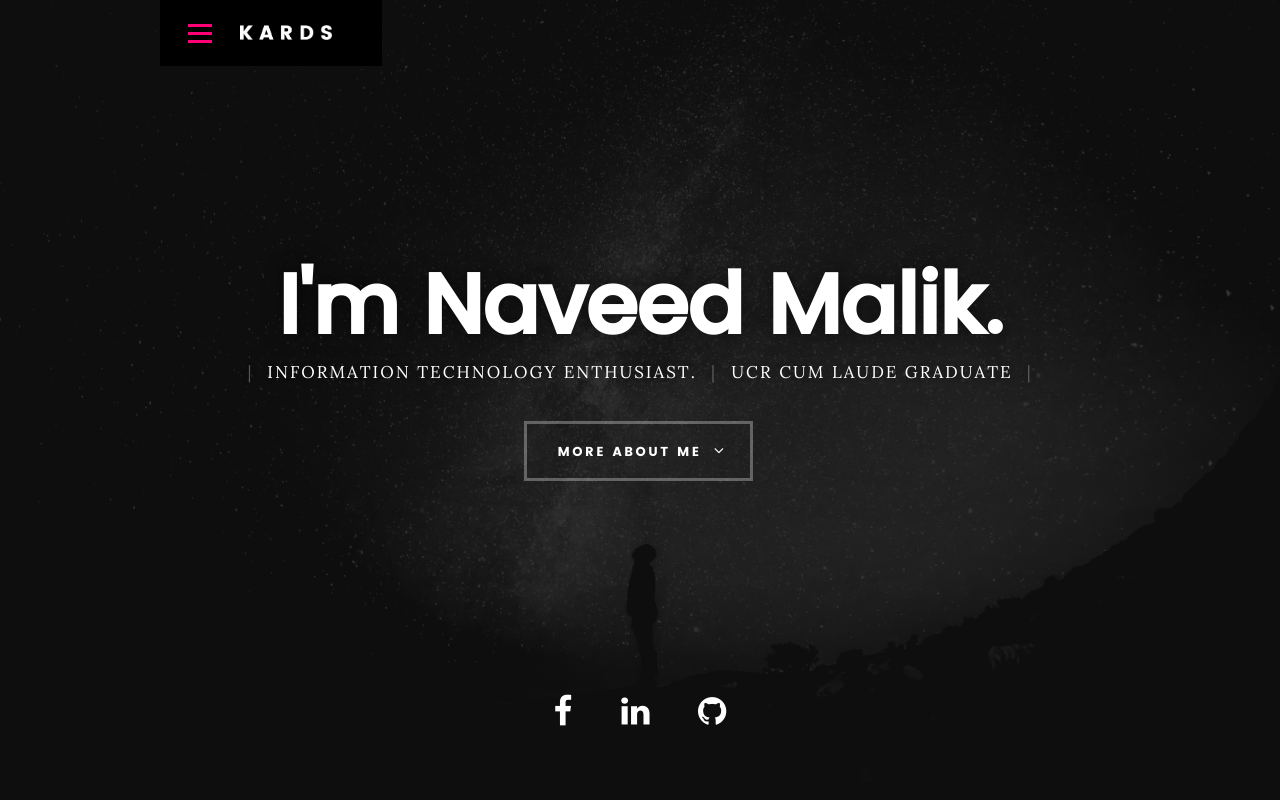
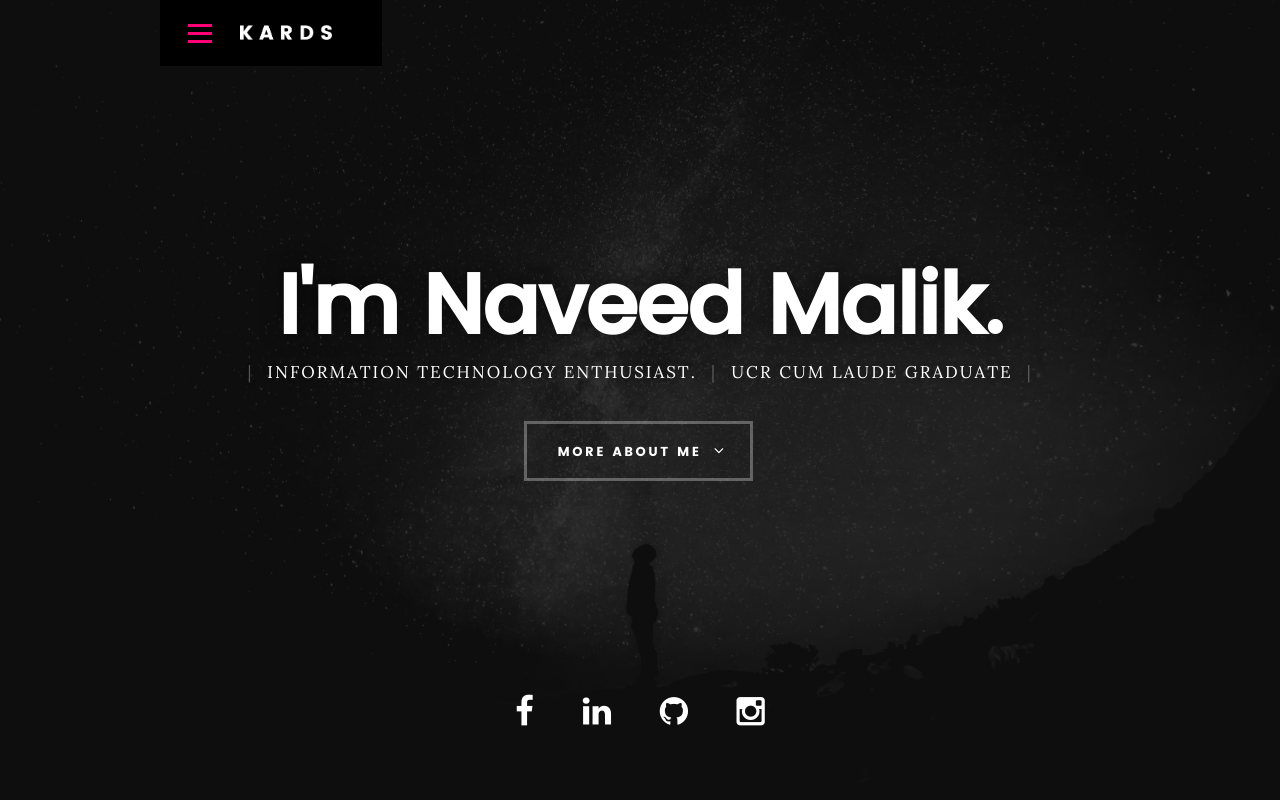
Before and after one commit to nmalik002/nmalik002.github.io, a plain HTML site: page index.html in a window 1280 px wide. Shown: the top 800 px of the page. Drawn offline with Linux system fonts and the light colour scheme; files whose address does not match are found by name.

Commit message:
social media commit

```diff
--- a/index.html
+++ b/index.html
@@ -90,9 +90,10 @@
    	</div> <!-- /intro-content -->
 
    	<ul class="intro-social">
-         <li><a href="https://www.facebook.com/naveed.malik.7399"><i class="fa fa-facebook"></i></a></li>
-        <li><a href="https://www.linkedin.com/in/naveedmalik95//"><i class="fa fa-linkedin"></i></a></li>
-         <li><a href="https://github.com/nmalik002/"><i class="fa fa-github"></i></a></li>
+          <li><a href="https://www.facebook.com/naveed.malik.7399"><i class="fa fa-facebook"></i></a></li>
+        	<li><a href="https://www.linkedin.com/in/naveedmalik95//"><i class="fa fa-linkedin"></i></a></li>
+         	<li><a href="https://github.com/nmalik002/"><i class="fa fa-github"></i></a></li>
+			<li><a href="https://www.instagram.com/naveed__malik/"><i class="fa fa-instagram"></i></a></li>
       </ul> <!-- /intro-social -->
 
    </section> <!-- /intro -->
```
